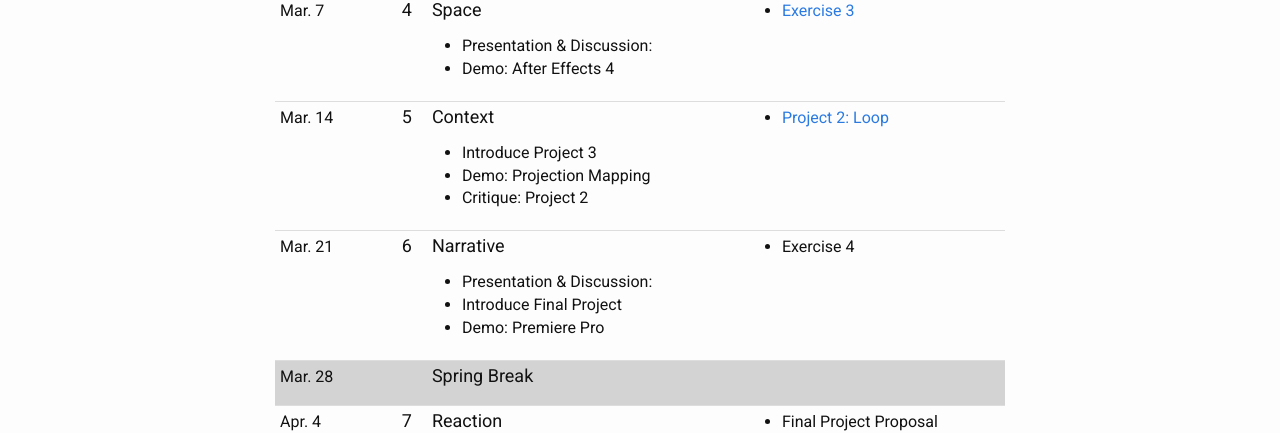
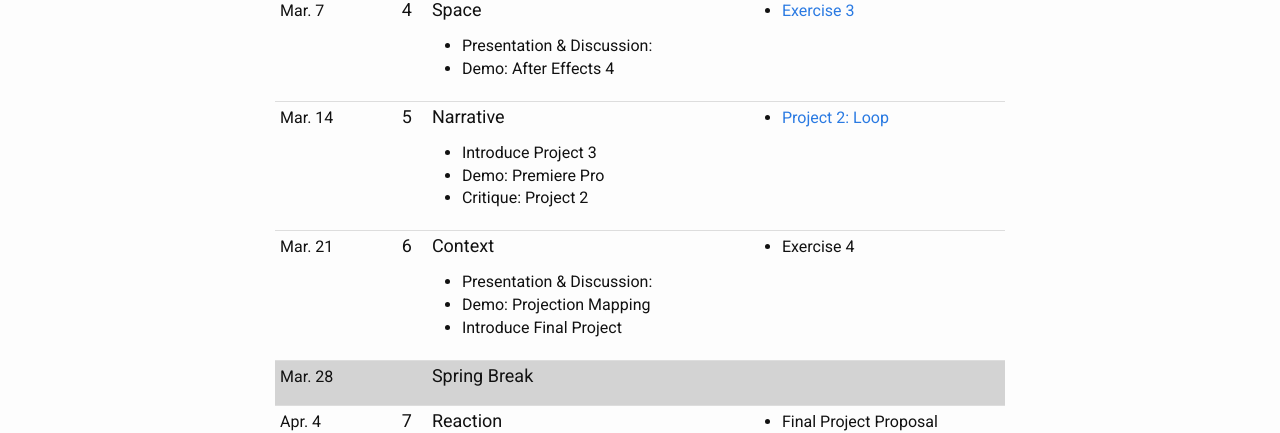
Before and after one commit to kellyegan/StillMoving, a Jekyll site: the page built from schedule.html, in a window 1280 px wide. Shown: the part 604-1037 px from the top of the page. Built offline with Jekyll 4.4.1, drawn with Linux system fonts in a browser that asks for light colours; part of the change alters nothing that is shown.

```diff
--- a/schedule.html
+++ b/schedule.html
@@ -78,10 +78,10 @@ permalink: /schedule/
 		<td class="date-cell"><date>Mar. 14</date></td>
 		<td class="week-cell"><h4>5</h4></td>
 		<td class="agenda-cell">
-			<h4>Context</h4>
+			<h4>Narrative</h4>
 			<ul>
 				<li>Introduce Project 3</li>
-				<li>Demo: Projection Mapping</li>
+				<li>Demo: Premiere Pro</li>
 				<li>Critique: Project 2</li>
 			</ul>
 		</td>
@@ -95,11 +95,11 @@ permalink: /schedule/
 		<td class="date-cell"><date>Mar. 21</date></td>
 		<td class="week-cell"><h4>6</h4></td>
 		<td class="agenda-cell">
-			<h4>Narrative</h4>
+			<h4>Context</h4>
 			<ul>
 				<li>Presentation & Discussion: </li>
+				<li>Demo: Projection Mapping</li>
 				<li>Introduce Final Project</li>
-				<li>Demo: Premiere Pro</li>
 			</ul>
 		</td>
 		<td class="due-cell">
```
Also changed, not shown: _drafts/2019-03-10-Narrative.md (renamed from _drafts/2019-03-17-Narrative.md), _drafts/2019-03-17-Context.md (renamed from _drafts/2019-03-10-Context.md).
